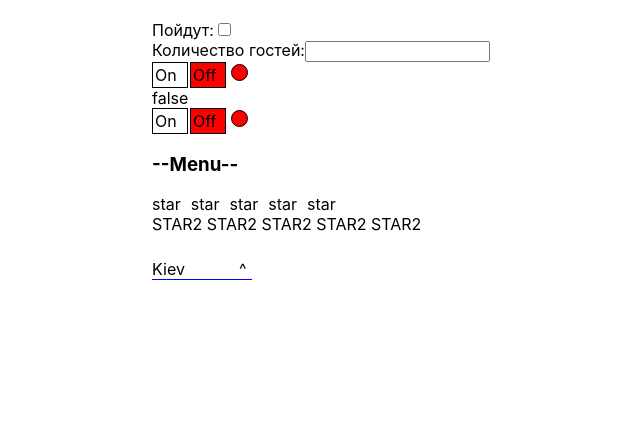
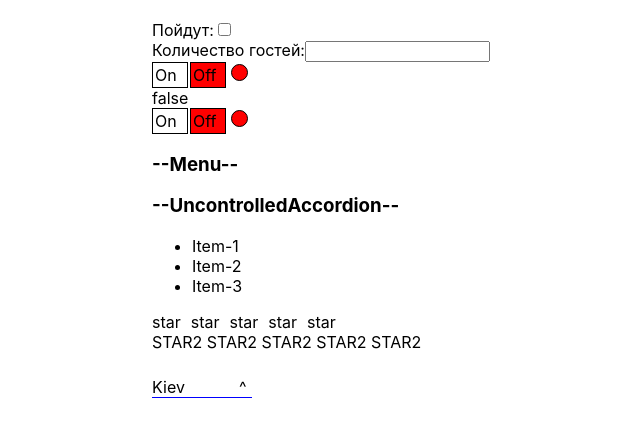
Before and after one commit to Fenix4088/Kabzda_Kak_Prosto, a React (Create React App) app: page / in a window 1280 px wide. Shown: the top 432 px of the page, without its empty margins (188-828 px from the left). Built offline with nearby package versions, Linux system fonts and the light colour scheme.

Commit message:
15 Added useReducer and reducer to UncontrolledAccordion Component and created for it Unit Test

```diff
--- a/src/App.tsx
+++ b/src/App.tsx
@@ -7,6 +7,7 @@ import { type } from "os";
 import { UncontrolledRating } from "./components/UncontrolledRating/UncontrolledRating";
 import { ControlledOnOff } from "./components/ControlledOnOff/ControlledOnOff";
 import { Select } from "./components/Select/Select";
+import {UncontrolledAccordion} from "./components/UncontrolledAccordion/UncontrolledAccordion";
 
 export type StarsStatusType = Array<StartStatusItemType>;
 type StartStatusItemType = {
@@ -94,6 +95,7 @@ function App() {
         ]}
         onClick={onClick}
       />
+        <UncontrolledAccordion titleValue={"UncontrolledAccordion"}/>
       <Rating
         ratingStatus={ratingStatus}
         changeStatusCallBack={changeStatusCallBack}
--- a/src/components/ControlledAccordion/ControlledAccordion.tsx
+++ b/src/components/ControlledAccordion/ControlledAccordion.tsx
@@ -15,6 +15,7 @@ export type PropsAccordionType = {
 };
 
 export const ControlledAccordion = (props: PropsAccordionType) => {
+
   return (
     <div>
       <AccordionTitle
--- /dev/null
+++ b/src/components/UncontrolledAccordion/UncontrolledAccordion.tsx
@@ -0,0 +1,58 @@
+import React, { useReducer } from "react";
+import { reducer, TOGGLE_COLLAPSED } from "./reducer";
+
+type ItemType = {
+  title: string;
+  value: any;
+};
+
+export type PropsAccordionType = {
+  titleValue: string;
+};
+
+export const UncontrolledAccordion = (props: PropsAccordionType) => {
+  // const [collapsed, setCollapsed] = useState<boolean>(false);
+
+  const [state, dispatch] = useReducer(reducer, {collapsed: false})
+
+  return (
+    <div>
+      <AccordionTitle
+        title={props.titleValue}
+        onClick={() => dispatch({type: TOGGLE_COLLAPSED})}
+      />
+      {!state.collapsed && <AccordionBody />}
+    </div>
+  );
+};
+
+type PropsAccordionTitleType = {
+  title: string;
+  onClick: () => void;
+  color?: string;
+};
+
+const AccordionTitle = (props: PropsAccordionTitleType) => {
+  return (
+    <h3
+      onClick={props.onClick}
+      style={{ color: props.color ? props.color : "black" }}
+    >
+      --{props.title}--
+    </h3>
+  );
+};
+
+export type AccordionBodyType = {};
+
+const AccordionBody = (props: AccordionBodyType) => {
+  return (
+    <div>
+      <ul>
+        <li>Item-1</li>
+        <li>Item-2</li>
+        <li>Item-3</li>
+      </ul>
+    </div>
+  );
+};
--- /dev/null
+++ b/src/components/UncontrolledAccordion/reducer.tsx
@@ -0,0 +1,20 @@
+type ActionType = {
+  type: string;
+};
+
+export type StateType = {
+  collapsed: boolean
+}
+
+export const TOGGLE_COLLAPSED = "TOGGLE-COLLAPSED";
+
+export const reducer = (state: StateType, action: ActionType): StateType => {
+  switch (action.type) {
+    case TOGGLE_COLLAPSED:
+      return {...state, collapsed: !state.collapsed};
+    default:
+      throw new Error("Bad action type");
+  }
+
+  return state;
+};
--- a/tsconfig.json
+++ b/tsconfig.json
@@ -18,7 +18,7 @@
     "resolveJsonModule": true,
     "isolatedModules": true,
     "noEmit": true,
-    "jsx": "react"
+    "jsx": "react-jsx"
   },
   "include": [
     "src"
```
Also changed, not shown: 1 other file (tests, documents, lock files or other folders).
